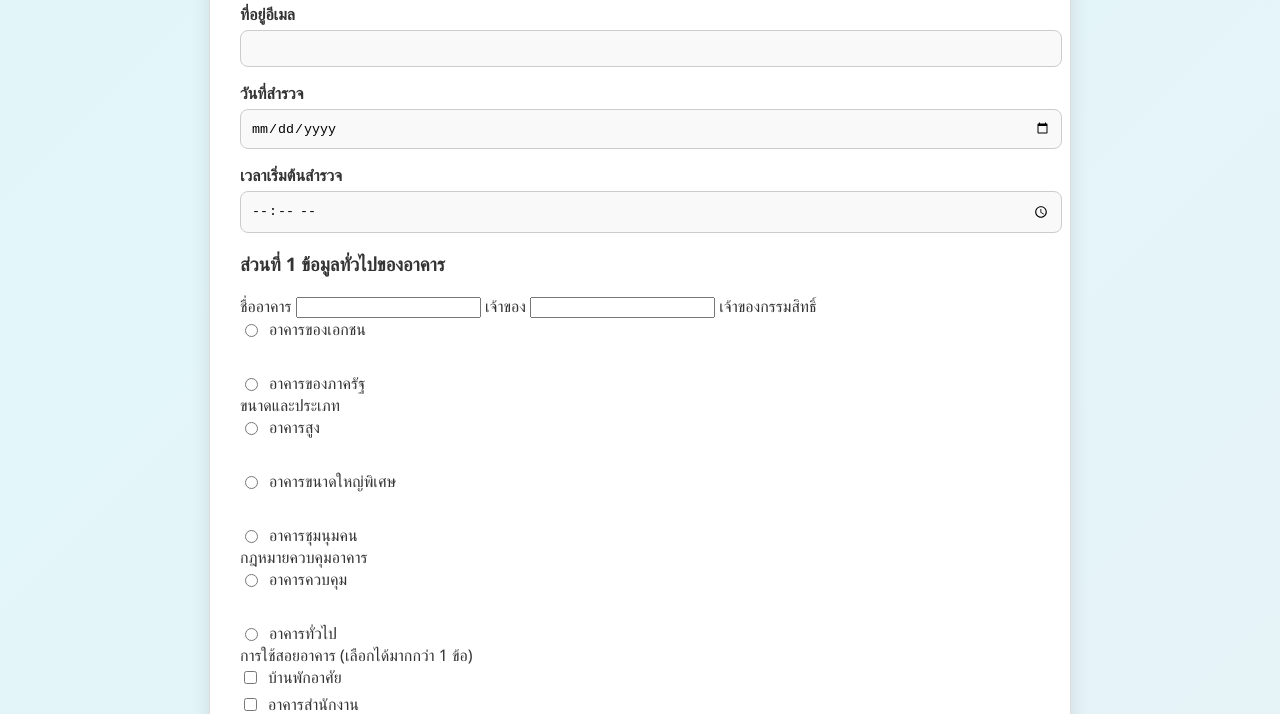
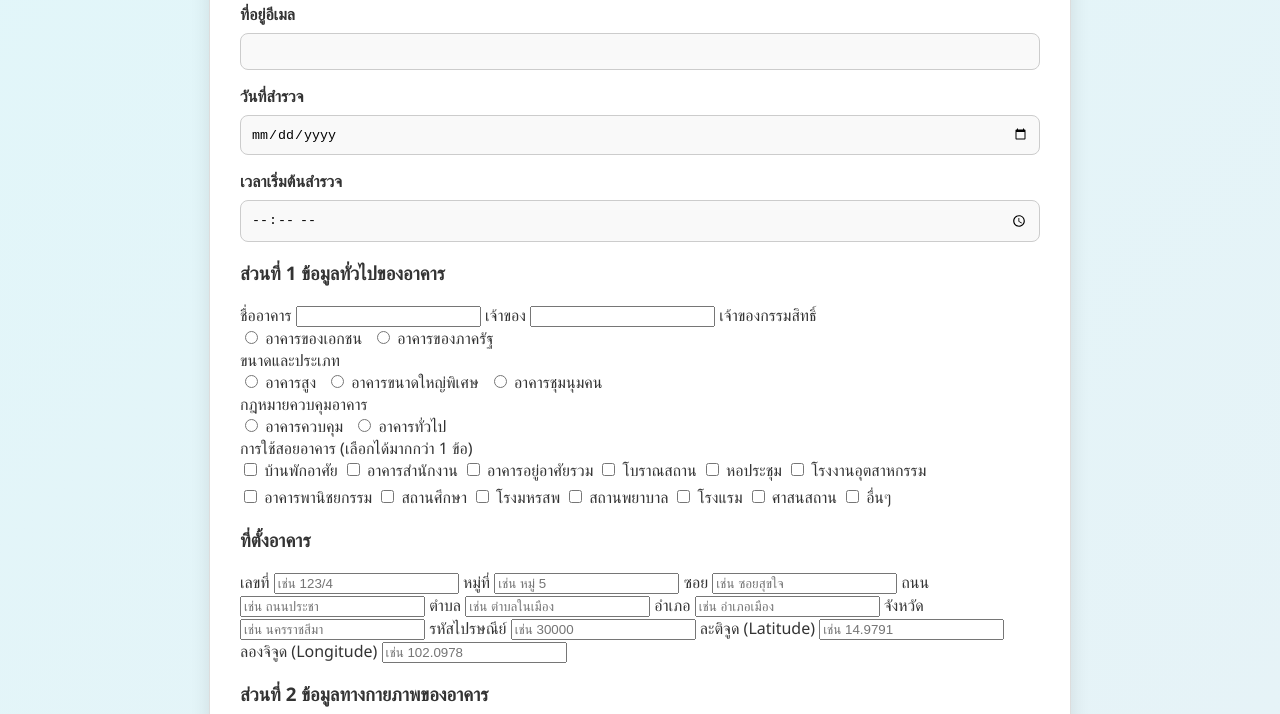
Before and after one commit to dfdfdcfvs/asdfjkl-, a plain HTML site: page index.html in a window 1280 px wide. Shown: the part 886-1600 px from the top of the page. Drawn offline with Linux system fonts and the light colour scheme.

Commit message:
Update index.html

```diff
--- a/index.html
+++ b/index.html
@@ -34,33 +34,32 @@ h1 {
       margin-bottom: 15px;
       display: flex;
       flex-direction: column;
+      gap: 8px;
     }
 
     .form-group label {
       font-weight: bold;
-  margin-bottom: 5px;
     }
 
     .form-group input,
-.form-group select,
-.form-group textarea {
+    .form-group select {
       padding: 10px;
       border: 1px solid #ccc;
       border-radius: 8px;
       background: #f9f9f9;
-  width: 100%;
     }
 
-.compact-radio, .compact-checkbox {
+    .compact-radio,
+    .compact-checkbox {
       display: flex;
-  flex-direction: column;
+      flex-wrap: wrap;
       gap: 5px;
+      align-items: center;
     }
 
-.compact-radio label, .compact-checkbox label {
-  display: flex;
-  align-items: center;
-  gap: 8px;
+    .compact-radio label,
+    .compact-checkbox label {
+      margin: 0;
     }
 
     button {
```
Lines whose indentation alone changed are shown as unchanged.
